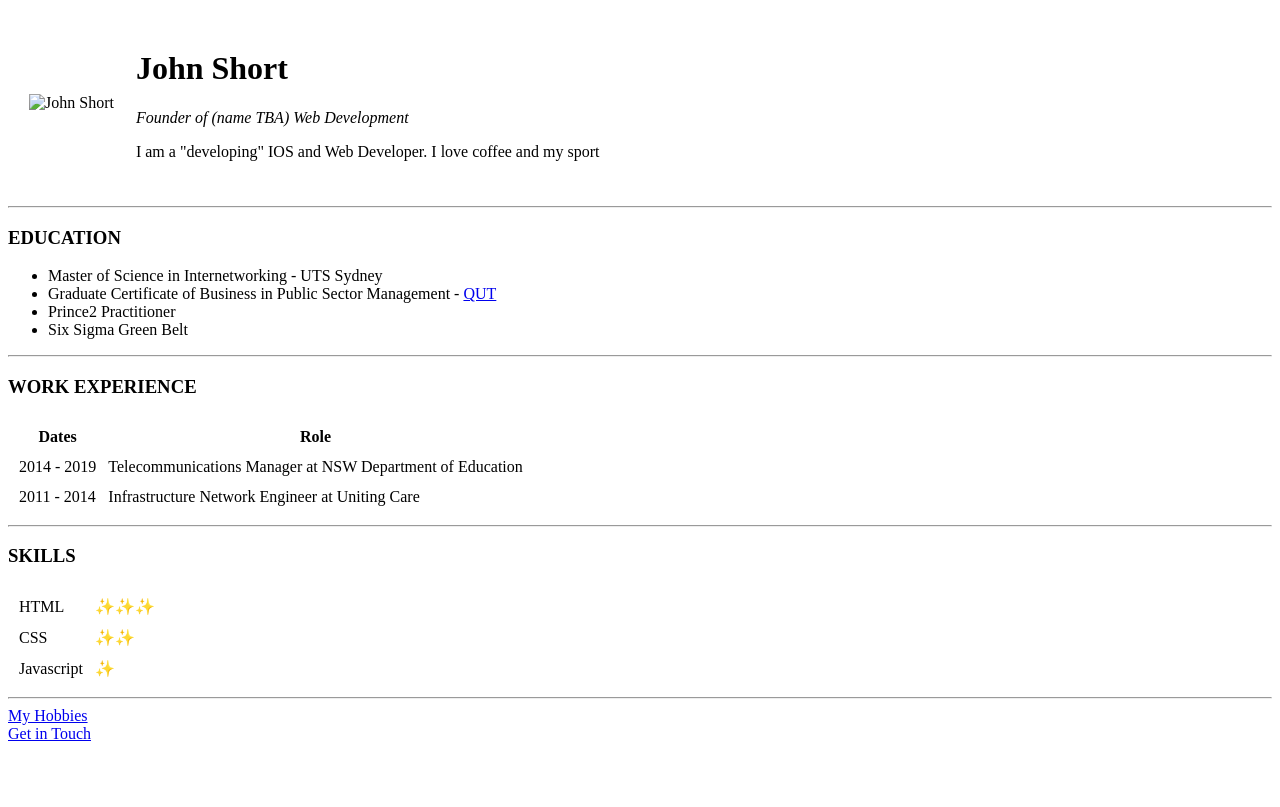
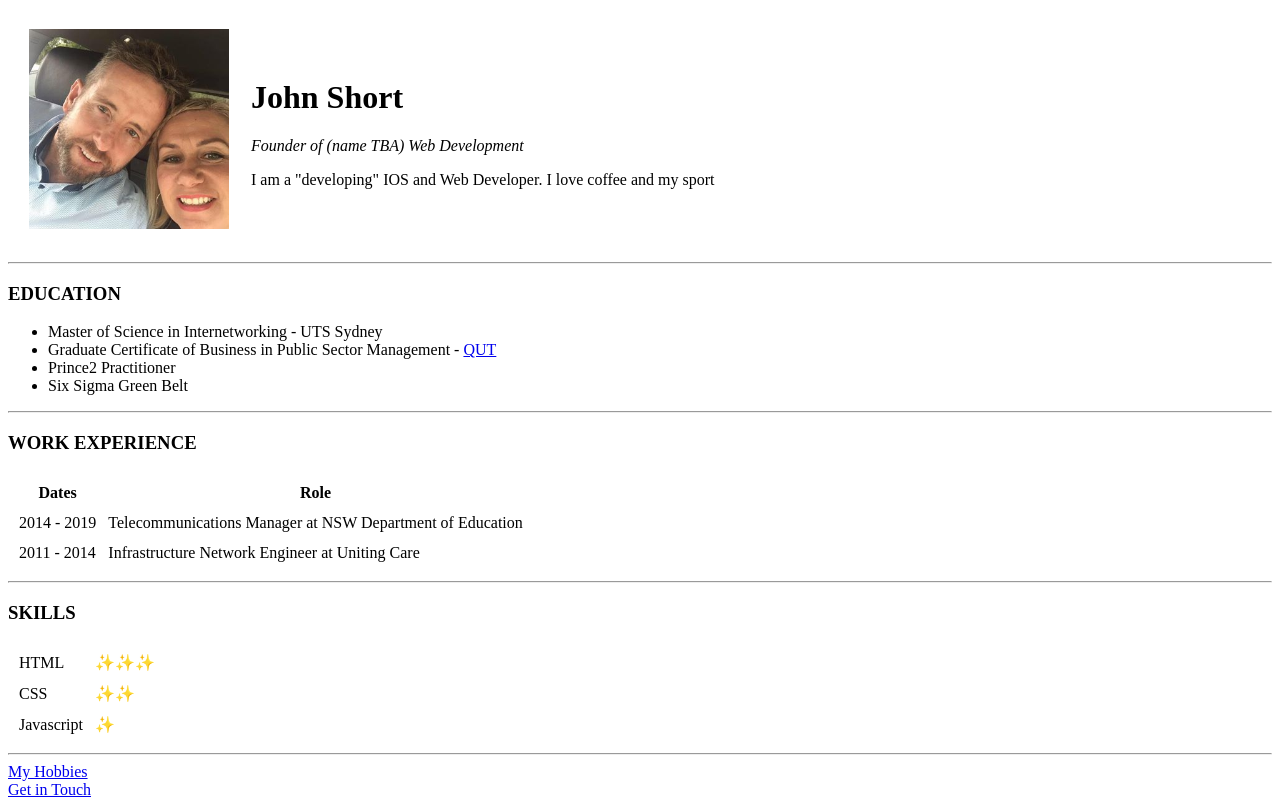
Before and after one commit to johns17/CV, a plain HTML site: page index.html in a window 1280 px wide. Drawn offline with Linux system fonts and the light colour scheme.

Commit message:
Update index.html

```diff
--- a/index.html
+++ b/index.html
@@ -9,7 +9,7 @@
 <body>
   <table cellspacing="20">
     <tr>
-      <td><img src="images\john.jpg"
+      <td><img src="john.jpg"
               alt="John Short"
               width="200"
               height="200"></td>
```
